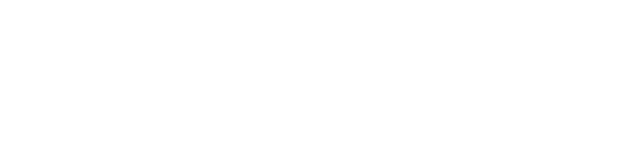
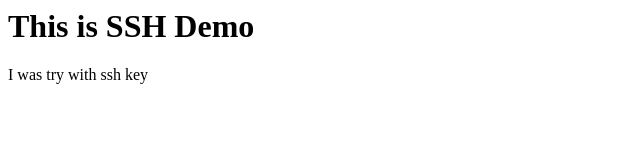
Before and after one commit to kunal96jadhav/SshRemoteRepo, a plain HTML site: page index.html in a window 1280 px wide. Shown: the whole page, without its empty margins (0-640 px from the left). Drawn offline with Linux system fonts and the light colour scheme.

Commit message:
add h1 and p tags

```diff
--- a/index.html
+++ b/index.html
@@ -3,6 +3,7 @@
 
   </head>
   <body>
-
+    <h1>This is SSH Demo</h1>
+    <p>I was try with ssh key</p>
   </body>
 </html>
```
